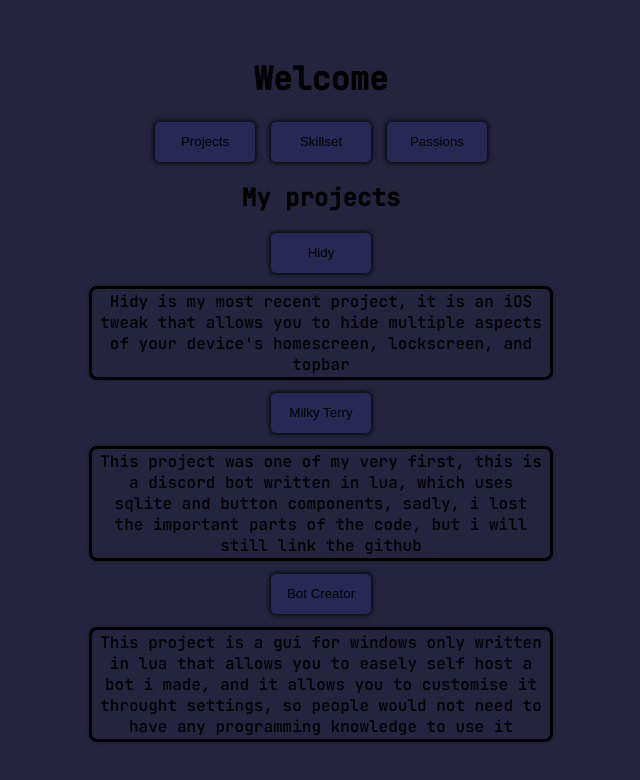
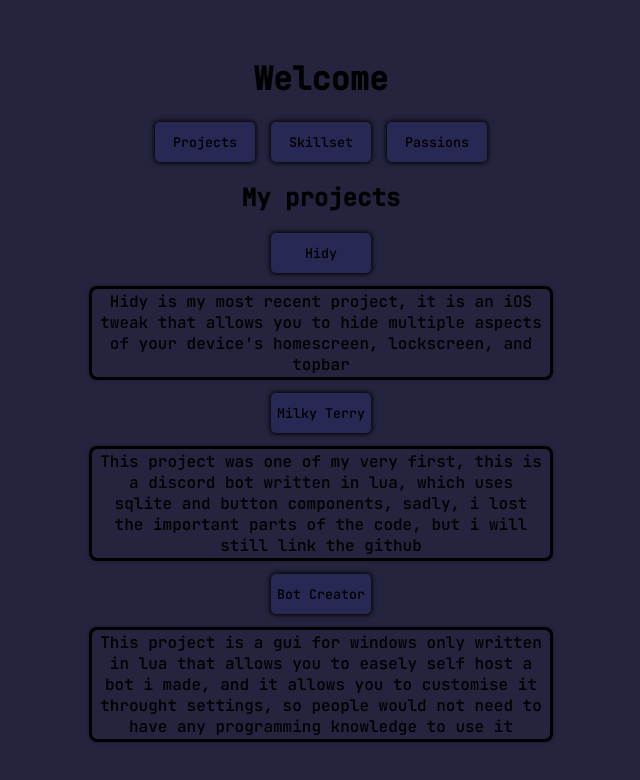
Before and after one commit to justdie386/justdie, a SvelteKit app: page / in a window 1280 px wide. Shown: the top 780 px of the page, without its empty margins (339-979 px from the left). Built offline with nearby package versions, Linux system fonts and the light colour scheme.

Commit message:
fixed em for good

```diff
--- a/src/routes/+page.svelte
+++ b/src/routes/+page.svelte
@@ -37,7 +37,7 @@
 		justify-content: stretch;
 		background-color: #24243f;
 		color: black;
-		font-family: JetBrains Mono;
+		font-family: JetBrains Mono, monospace;
 		overflow: hidden;
 	}
 
@@ -60,6 +60,7 @@
 		background-color: #282854;
 		color: black;
 		transition: ease 200ms;
+		font-family: JetBrains Mono, monospace;
 		box-shadow: 0 0 5px 1px black;
 	}
 	button:hover{
--- a/src/routes/projects.svelte
+++ b/src/routes/projects.svelte
@@ -22,7 +22,7 @@
         margin: 16px;
         padding: 2px 4px;
         text-align: center;
-        font-family: JetBrains Mono;
+        font-family: JetBrains Mono, monospace;
         box-shadow: 0 0 5px 1px black;
 
     }
@@ -35,6 +35,7 @@
 		background-color: #282854;
 		color: black;
 		transition: ease 200ms;
+        font-family: JetBrains Mono;
 		box-shadow: 0 0 5px 1px black;
 	}
     button:hover{
```
